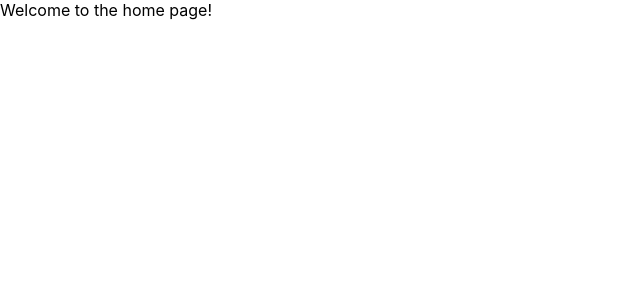
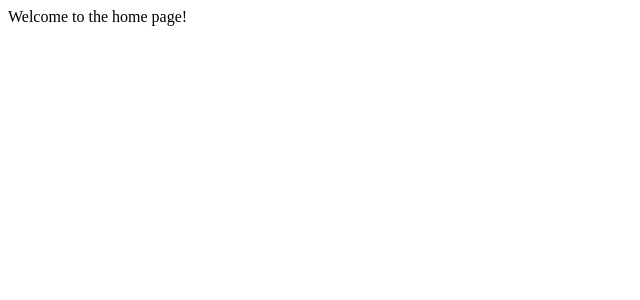
Before and after one commit to Neil925/valenciatechclub, a React (Create React App) app: page / in a window 1280 px wide. Shown: the top 300 px of the page, without its empty margins (0-640 px from the left). Built offline with nearby package versions, Linux system fonts and the light colour scheme.

Commit message:
Added SASS & Admin

```diff
--- /dev/null
+++ b/_variables.scss
@@ -0,0 +1 @@
+$test-color: red;
--- a/src/index.css
+++ /dev/null
@@ -1,13 +0,0 @@
-body {
-  margin: 0;
-  font-family: -apple-system, BlinkMacSystemFont, 'Segoe UI', 'Roboto', 'Oxygen',
-    'Ubuntu', 'Cantarell', 'Fira Sans', 'Droid Sans', 'Helvetica Neue',
-    sans-serif;
-  -webkit-font-smoothing: antialiased;
-  -moz-osx-font-smoothing: grayscale;
-}
-
-code {
-  font-family: source-code-pro, Menlo, Monaco, Consolas, 'Courier New',
-    monospace;
-}
--- /dev/null
+++ b/src/index.scss
@@ -0,0 +1 @@
+@import './_variables';
--- /dev/null
+++ b/src/routes/admin/Admin.tsx
@@ -0,0 +1,7 @@
+import React from 'react'
+
+export default function admin() {
+  return (
+    <div>Welcome to the Admin page!</div>
+  )
+}
```
Also changed, not shown: src/index.tsx (+7 -1 lines).
